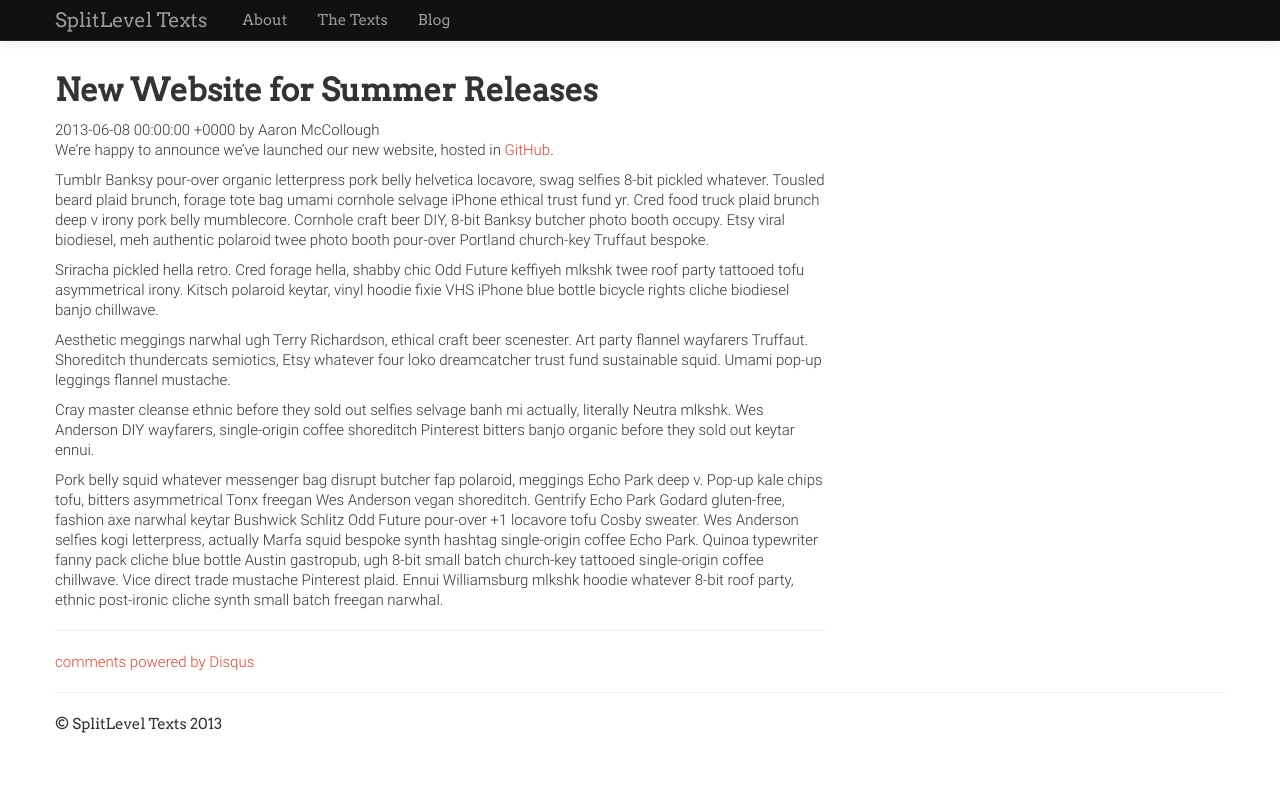
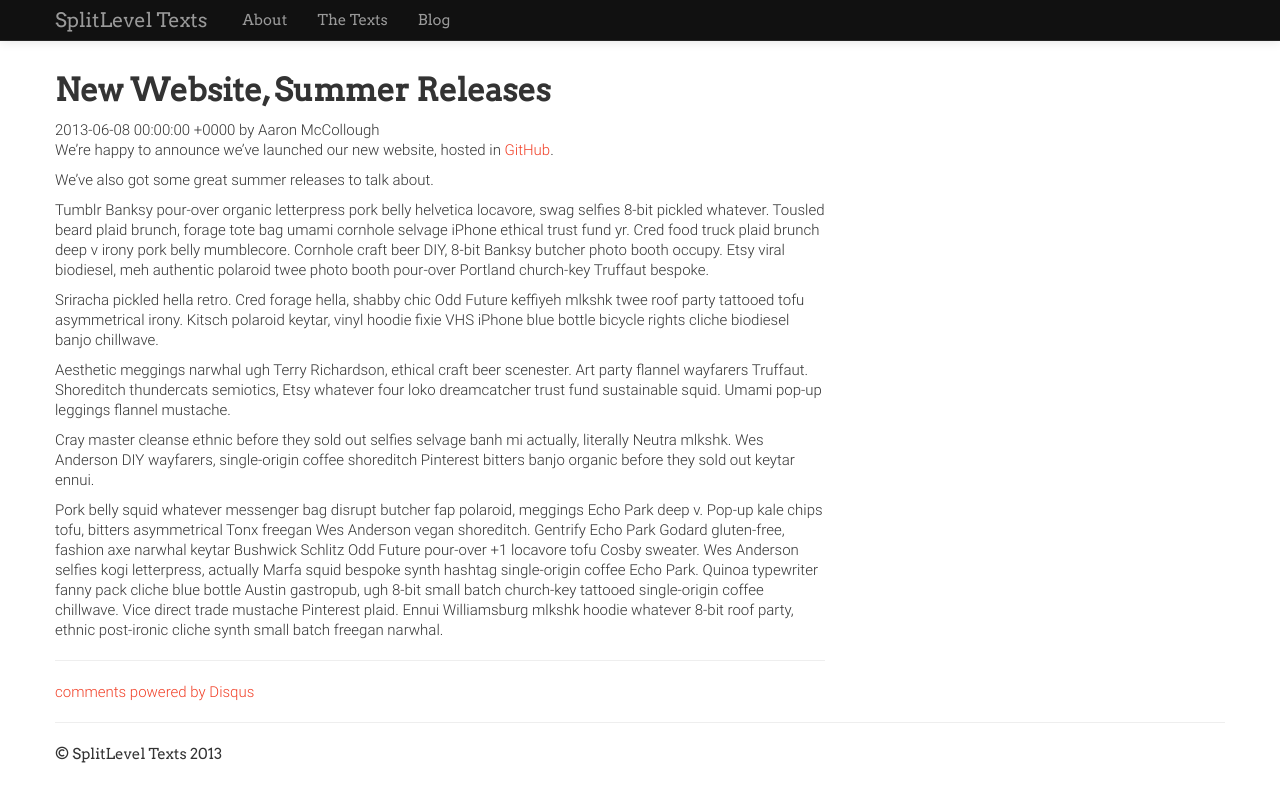
Before and after one commit to splitleveltexts/splitleveltexts.github.io, a Jekyll site: the page built from _posts/2013-06-08-new-website-summer-release.md, in a window 1280 px wide. Shown: the top 802 px of the page. Built offline with Jekyll 4.4.1, drawn with Linux system fonts in a browser that asks for light colours; some web fonts are replaced; comment, search, counter and statistics services are not loaded.

Commit message:
Update and rename 2013-06-08-new-website-for-summer-release.md to 2013-06-08-new-website-summer-release.md
changed title

```diff
--- a/_posts/2013-06-08-new-website-for-summer-release.md
+++ b/_posts/2013-06-08-new-website-summer-release.md
@@ -1,10 +1,12 @@
 ---
 layout: post
-title: New Website for Summer Releases
+title: New Website, Summer Releases
 tags: news
 author: Aaron McCollough
 ---
 We're happy to announce we've launched our new website, hosted in [GitHub](https://github.com/splitleveltexts/splitleveltexts.github.io).
+
+We've also got some great summer releases to talk about.
 
 Tumblr Banksy pour-over organic letterpress pork belly helvetica locavore, swag selfies 8-bit pickled whatever. Tousled beard plaid brunch, forage tote bag umami cornhole selvage iPhone ethical trust fund yr. Cred food truck plaid brunch deep v irony pork belly mumblecore. Cornhole craft beer DIY, 8-bit Banksy butcher photo booth occupy. Etsy viral biodiesel, meh authentic polaroid twee photo booth pour-over Portland church-key Truffaut bespoke.
 
```
